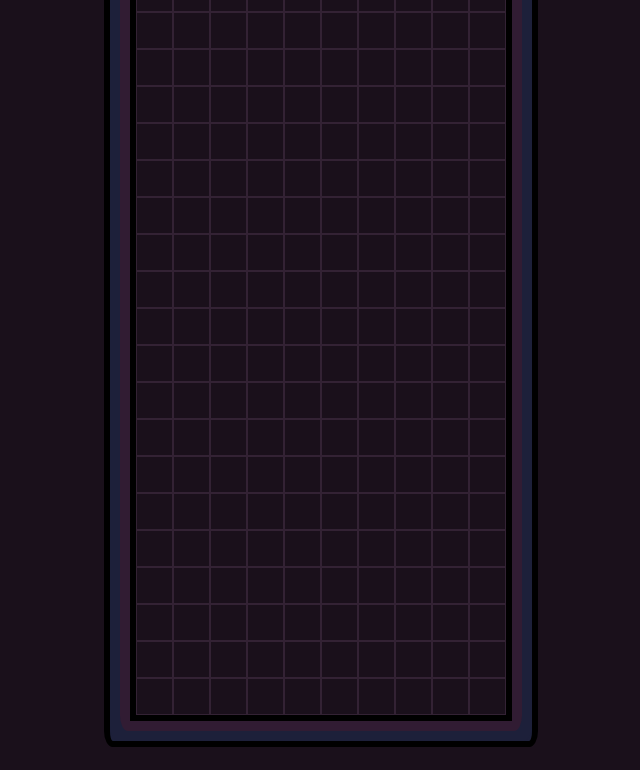
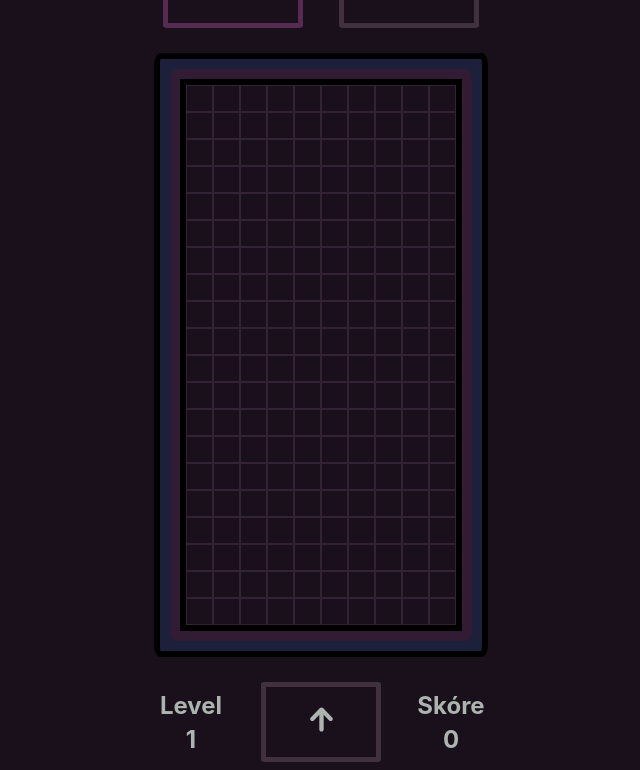
Before and after one commit to MarekPetr/tetris, a React (Create React App) app: page / in a window 1280 px wide. Shown: the top 770 px of the page, without its empty margins (319-959 px from the left). Built offline with nearby package versions, Linux system fonts and the light colour scheme.

Commit message:
feat: adjust font sizes

```diff
--- a/src/App.css
+++ b/src/App.css
@@ -74,8 +74,8 @@
 
 @media only screen and (min-width: 750px) {
   .cell {
-    height: 35px;
-    width: 35px;
+    height: 25px;
+    width: 25px;
   }
 }
 
@@ -97,16 +97,16 @@
   border: solid;
   border-radius: 3%;
   background-color: transparent;
-  height: 50px;
   font-weight: bolder;
   width: 90px;
+  height: 50px;
 }
 
 @media only screen and (min-width: 750px) {
   .tile {
     font-size: 24px;
-    width: 150px;
-    height: 100px;
+    width: 120px;
+    height: 80px;
   }
 }
 
@@ -118,9 +118,9 @@
 
 @media only screen and (min-width: 750px) {
   .tile.control-button {
-    font-size: 24px;
-    width: 150px;
-    height: 100px;
+    font-size: 18px;
+    width: 140px;
+    height: 80px;
   }
 }
 
```
